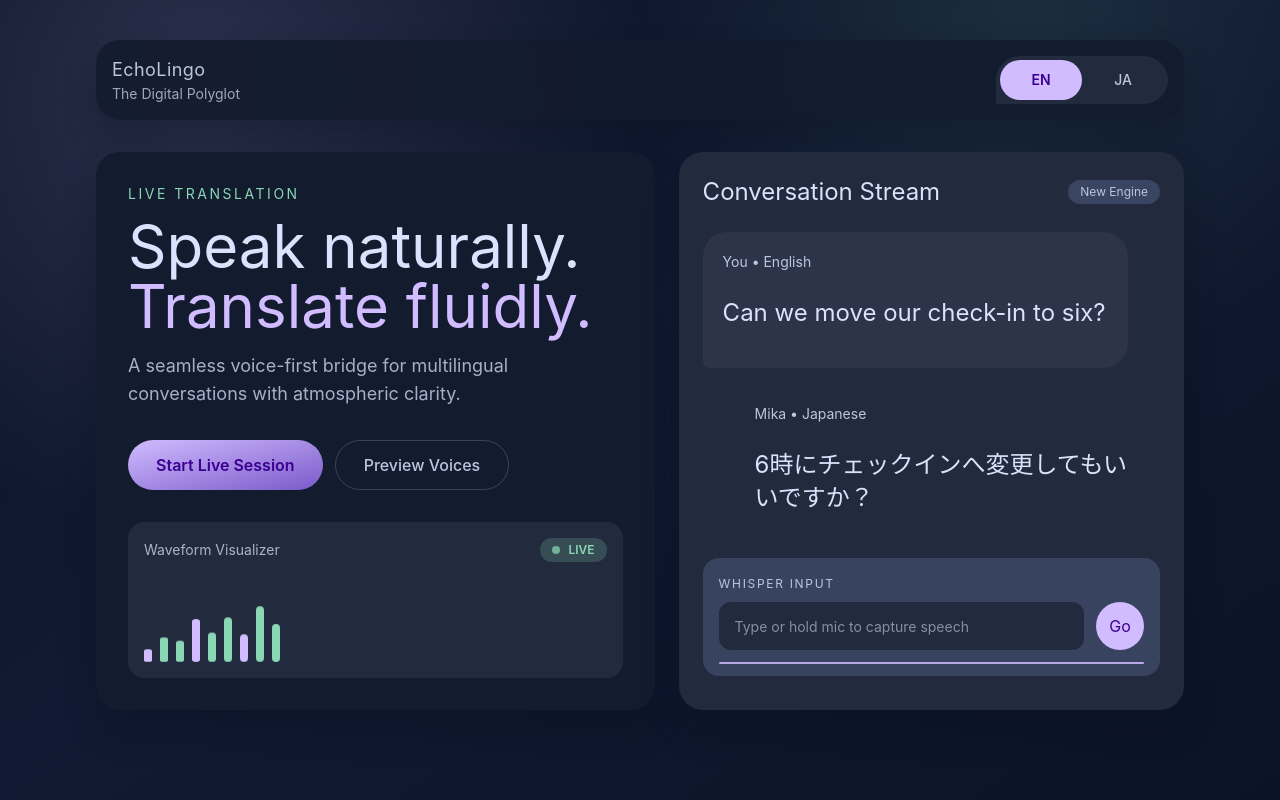
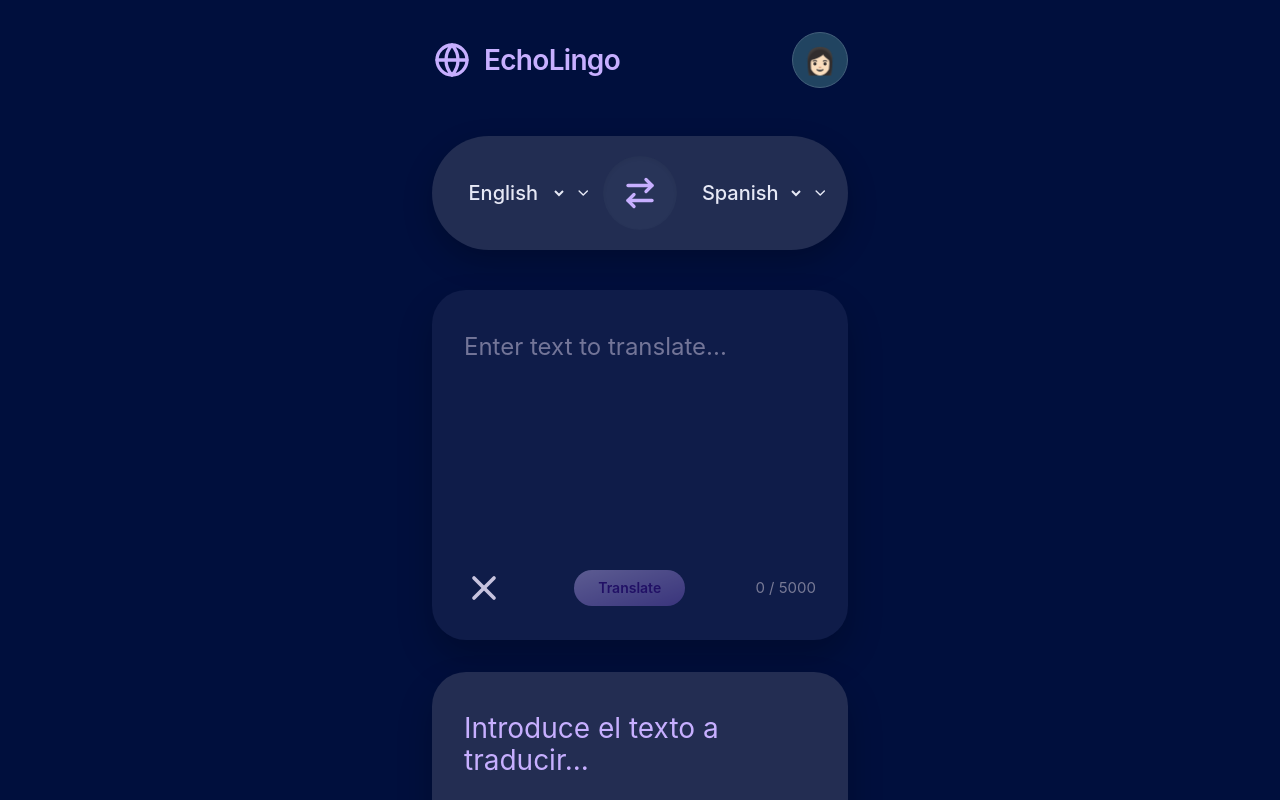
Before and after one commit to LJebry/EchoLingo, a Next.js app: page / in a window 1280 px wide. Shown: the top 800 px of the page. Built offline with nearby package versions, Linux system fonts and the light colour scheme.

Commit message:
Implement home translation flow with OpenAI API

```diff
--- a/src/app/api/translate/route.ts
+++ b/src/app/api/translate/route.ts
@@ -1,18 +1,52 @@
-import { NextResponse } from "next/server";
-// import openai from "@/lib/openai";
+import { NextResponse } from "next/server"
+import openai from "@/lib/openai"
+import { z } from "zod"
 
-/**
- * NEWBIE TIP: GPT-4 TRANSLATION
- * 1. Get text from 'await req.json()'
- * 2. Call OpenAI chat completions.
- * 3. Tell the AI: "You are a professional translator. Translate this text to [TARGET LANGUAGE]."
- */
+const translateSchema = z.object({
+  text: z.string().trim().min(1),
+  sourceLanguage: z.string().trim().min(1).optional(),
+  targetLanguage: z.string().trim().min(1),
+})
+
 export async function POST(req: Request) {
   try {
-    const { text, targetLanguage } = await req.json();
-    // TODO: Call OpenAI and return the result
-    return NextResponse.json({ translatedText: "Translation logic ready!" });
+    const body = await req.json()
+    const parsed = translateSchema.safeParse(body)
+
+    if (!parsed.success) {
+      return NextResponse.json(
+        { error: "Invalid request payload", details: parsed.error.format() },
+        { status: 400 }
+      )
+    }
+
+    const { text, sourceLanguage, targetLanguage } = parsed.data
+    const sourceHint = sourceLanguage ?? "auto-detect"
+
+    const completion = await openai.chat.completions.create({
+      model: "gpt-4o-mini",
+      temperature: 0.2,
+      messages: [
+        {
+          role: "system",
+          content:
+            "You are a professional translator. Preserve tone, intent, and formatting. Return only the translated text.",
+        },
+        {
+          role: "user",
+          content: `Translate the following text from ${sourceHint} to ${targetLanguage}:\n\n${text}`,
+        },
+      ],
+    })
+
+    const translatedText = completion.choices[0]?.message?.content?.trim()
+    if (!translatedText) {
+      return NextResponse.json({ error: "No translation returned" }, { status: 502 })
+    }
+
+    return NextResponse.json({ translatedText })
   } catch (error) {
-    return NextResponse.json({ error: "API Failure" }, { status: 500 });
+    console.error("Translate API error:", error)
+    return NextResponse.json({ error: "API Failure" }, { status: 500 })
   }
 }
--- a/src/app/page.tsx
+++ b/src/app/page.tsx
@@ -1,130 +1,255 @@
-const waveformBars = [
-  "h-8",
-  "h-14",
-  "h-10",
-  "h-16",
-  "h-9",
-  "h-12",
-  "h-7",
-  "h-14",
-  "h-10",
-];
+"use client"
 
-const liveTurns = [
-  {
-    speaker: "You • English",
-    text: "Can we move our check-in to six?",
-    tone: "bg-surface-highest",
-    shape: "rounded-t-3xl rounded-r-3xl rounded-bl-md",
-  },
-  {
-    speaker: "Mika • Japanese",
-    text: "6時にチェックインへ変更してもいいですか？",
-    tone: "bg-surface-high",
-    shape: "rounded-t-3xl rounded-l-3xl rounded-br-md",
-  },
-];
+import { useMemo, useState } from "react"
+import {
+  Globe,
+  ChevronDown,
+  ArrowRightLeft,
+  X,
+  Volume2,
+  Copy,
+  Share2,
+  Mic,
+  Languages,
+  MessageCircleMore,
+  Bot,
+  History,
+} from "lucide-react"
+
+const MAX_CHARS = 5000
+const languages = [
+  "English",
+  "Spanish",
+  "French",
+  "German",
+  "Italian",
+  "Portuguese",
+  "Hindi",
+  "Japanese",
+]
 
 export default function Home() {
+  const [sourceLanguage, setSourceLanguage] = useState("English")
+  const [targetLanguage, setTargetLanguage] = useState("Spanish")
+  const [text, setText] = useState("")
+  const [translatedText, setTranslatedText] = useState("Introduce el texto a traducir...")
+  const [loading, setLoading] = useState(false)
+  const [error, setError] = useState("")
+
+  const canTranslate = text.trim().length > 0 && !loading
+
+  const helperText = useMemo(() => {
+    if (loading) return "Translating..."
+    if (error) return error
+    return `${text.length} / ${MAX_CHARS}`
+  }, [error, loading, text.length])
+
+  const translate = async () => {
+    if (!canTranslate) return
+
+    try {
+      setError("")
+      setLoading(true)
+
+      const response = await fetch("/api/translate", {
+        method: "POST",
+        headers: {
+          "Content-Type": "application/json",
+        },
+        body: JSON.stringify({
+          text,
+          sourceLanguage,
+          targetLanguage,
+        }),
+      })
+
+      const data = await response.json()
+      if (!response.ok) {
+        throw new Error(data?.error || "Translation request failed")
+      }
+
+      setTranslatedText(data.translatedText)
+    } catch (err) {
+      const message = err instanceof Error ? err.message : "Unable to translate right now"
+      setError(message)
+    } finally {
+      setLoading(false)
+    }
+  }
+
+  const swapLanguages = () => {
+    setSourceLanguage(targetLanguage)
+    setTargetLanguage(sourceLanguage)
+    if (translatedText && translatedText !== "Introduce el texto a traducir...") {
+      setText(translatedText)
+      setTranslatedText(text || "Introduce el texto a traducir...")
+    }
+  }
+
+  const copyTranslation = async () => {
+    if (!translatedText || translatedText === "Introduce el texto a traducir...") return
+    await navigator.clipboard.writeText(translatedText)
+  }
+
+  const shareTranslation = async () => {
+    if (!translatedText || translatedText === "Introduce el texto a traducir...") return
+
+    if (navigator.share) {
+      await navigator.share({
+        title: "EchoLingo Translation",
+        text: translatedText,
+      })
+      return
+    }
+
+    await navigator.clipboard.writeText(translatedText)
+  }
+
+  const clearInput = () => {
+    setText("")
+    setError("")
+  }
+
   return (
-    <main className="mx-auto flex min-h-screen w-full max-w-6xl flex-col px-4 pb-10 pt-6 sm:px-8 md:pt-10">
-      <header className="animate-fade-up rounded-3xl bg-surface-low/90 p-3 shadow-ambient backdrop-blur-sm sm:p-4">
-        <div className="flex items-center justify-between gap-3">
-          <div>
-            <p className="font-display text-lg tracking-wide text-support">EchoLingo</p>
-            <p className="text-sm text-on-surface/70">The Digital Polyglot</p>
+    <main className="min-h-screen bg-[#000f3d] text-white">
+      <div className="mx-auto flex min-h-screen w-full max-w-md flex-col px-4 pb-6 pt-8">
+        <header className="flex items-center justify-between">
+          <div className="flex items-center gap-3">
+            <div className="flex h-10 w-10 items-center justify-center rounded-full">
+              <Globe className="h-9 w-9 text-[#c7afff]" strokeWidth={2.2} />
+            </div>
+            <h1 className="text-[28px] font-semibold tracking-tight text-[#c7afff]">EchoLingo</h1>
           </div>
 
-          <div className="flex h-12 min-w-[172px] items-center rounded-[999px_999px_999px_20px] bg-surface-high p-1">
-            <button className="h-10 min-w-0 flex-1 rounded-[999px] bg-pulse px-4 text-sm font-semibold text-on-pulse transition hover:shadow-glow">
-              EN
+          <div className="flex h-14 w-14 items-center justify-center rounded-full border border-[#44607b] bg-[#214461]">
+            <span className="text-[26px]">👩🏻</span>
+          </div>
+        </header>
+
+        <section className="mt-12 rounded-[800px] bg-[#222d52] px-5 py-5 shadow-[0_12px_30px_rgba(0,0,0,0.22)]">
+          <div className="grid grid-cols-[1fr_auto_1fr] items-center">
+            <label className="flex items-center justify-center gap-2 text-[#e6e8f5]">
+              <span className="sr-only">Source language</span>
+              <select
+                className="w-full bg-transparent text-center text-[20px] font-medium outline-none"
+                value={sourceLanguage}
+                onChange={(e) => setSourceLanguage(e.target.value)}
+              >
+                {languages.map((lang) => (
+                  <option key={`src-${lang}`} value={lang} className="bg-[#222d52] text-white">
+                    {lang}
+                  </option>
+                ))}
+              </select>
+              <ChevronDown className="h-5 w-5" />
+            </label>
+
+            <button
+              onClick={swapLanguages}
+              className="mx-3 flex h-[74px] w-[74px] items-center justify-center rounded-full bg-[#283458] shadow-inner"
+              aria-label="Swap languages"
+            >
+              <ArrowRightLeft className="h-9 w-9 text-[#c7afff]" strokeWidth={2.2} />
             </button>
-            <button className="h-10 min-w-0 flex-1 rounded-[999px_20px_999px_999px] px-4 text-sm font-medium text-support transition hover:bg-surface-bright/80">
-              JA
+
+            <label className="flex items-center justify-center gap-2 text-[#e6e8f5]">
+              <span className="sr-only">Target language</span>
+              <select
+                className="w-full bg-transparent text-center text-[20px] font-medium outline-none"
+                value={targetLanguage}
+                onChange={(e) => setTargetLanguage(e.target.value)}
+              >
+                {languages.map((lang) => (
+                  <option key={`tgt-${lang}`} value={lang} className="bg-[#222d52] text-white">
+                    {lang}
+                  </option>
+                ))}
+              </select>
+              <ChevronDown className="h-5 w-5" />
+            </label>
+          </div>
+        </section>
+
+        <section className="mt-10 rounded-[34px] bg-[#0f1c49] px-8 pb-8 pt-10 shadow-[0_18px_35px_rgba(0,0,0,0.22)]">
+          <textarea
+            value={text}
+            onChange={(e) => setText(e.target.value.slice(0, MAX_CHARS))}
+            placeholder="Enter text to translate..."
+            className="h-52 w-full resize-none bg-transparent text-[24px] leading-snug text-[#dae2fd] placeholder:text-[#737598] outline-none"
+          />
+
+          <div className="mt-6 flex items-center justify-between">
+            <button onClick={clearInput} className="text-[#c7c3de]" aria-label="Clear text">
+              <X className="h-10 w-10" strokeWidth={2.2} />
+            </button>
+
+            <button
+              onClick={translate}
+              disabled={!canTranslate}
+              className="rounded-full bg-gradient-to-br from-[#d0bcff] to-[#7a5ac9] px-6 py-2 text-sm font-semibold text-[#3c0091] disabled:cursor-not-allowed disabled:opacity-40"
+            >
+              {loading ? "Translating" : "Translate"}
+            </button>
+
+            <span className={`text-[15px] ${error ? "text-red-300" : "text-[#777995]"}`}>{helperText}</span>
+          </div>
+        </section>
+
+        <section className="mt-8 rounded-[34px] bg-[#232d52] px-8 pb-12 pt-10 shadow-[0_18px_35px_rgba(0,0,0,0.22)]">
+          <p className="max-w-[270px] text-[28px] leading-[1.15] text-[#c7afff]">{translatedText}</p>
+
+          <div className="mt-24 border-t border-[#2e395f]" />
+
+          <div className="mt-8 flex items-center justify-between">
+            <button className="flex h-[92px] w-[92px] items-center justify-center rounded-full bg-[#313b61]" aria-label="Play translation audio">
+              <Volume2 className="h-11 w-11 text-[#c7afff]" strokeWidth={2.2} />
+            </button>
+
+            <div className="flex items-center gap-8 text-[#d1c9e2]">
+              <button onClick={copyTranslation} aria-label="Copy translation">
+                <Copy className="h-8 w-8" strokeWidth={2.2} />
+              </button>
+              <button onClick={shareTranslation} aria-label="Share translation">
+                <Share2 className="h-8 w-8" strokeWidth={2.2} />
               </button>
             </div>
           </div>
-      </header>
+        </section>
 
-      <section className="mt-8 grid gap-6 lg:grid-cols-[1.05fr_0.95fr]">
-        <div className="animate-fade-up rounded-3xl bg-surface-low p-6 shadow-ambient [animation-delay:120ms] sm:p-8">
-          <p className="text-sm uppercase tracking-[0.18em] text-accent">Live Translation</p>
-          <h1 className="mt-3 font-display text-4xl leading-tight text-on-surface sm:text-5xl md:text-6xl">
-            Speak naturally.
-            <br />
-            <span className="text-pulse">Translate fluidly.</span>
-          </h1>
-          <p className="mt-4 max-w-lg text-base text-on-surface/75 sm:text-lg">
-            A seamless voice-first bridge for multilingual conversations with atmospheric clarity.
-          </p>
-
-          <div className="mt-8 flex flex-col gap-3 sm:flex-row">
-            <button className="min-h-12 rounded-full bg-gradient-to-br from-pulse to-pulse-container px-7 py-3 text-base font-semibold text-on-pulse transition hover:shadow-glow">
-              Start Live Session
-            </button>
-            <button className="min-h-12 rounded-full border border-outline-ghost px-7 py-3 text-base font-medium text-support transition hover:bg-surface-bright/70">
-              Preview Voices
+        <section className="relative mt-8 flex flex-1 items-center justify-center">
+          <div className="flex h-[100px] w-[100px] items-center justify-center rounded-full bg-[radial-gradient(circle,rgba(8,16,50,0.75)_0%,rgba(6,14,47,0.95)_65%,rgba(4,12,45,1)_100%)]">
+            <button className="flex h-[60px] w-[60px] items-center justify-center rounded-full bg-[#b997ff] shadow-[0_10px_30px_rgba(185,151,255,0.18)]" aria-label="Voice input">
+              <Mic className="h-8 w-8 text-[#3f00a8]" strokeWidth={2.4} />
             </button>
           </div>
+        </section>
 
-          <div className="mt-8 rounded-2xl bg-surface-high p-4">
-            <div className="flex items-center justify-between gap-3">
-              <p className="text-sm text-on-surface/75">Waveform Visualizer</p>
-              <span className="inline-flex items-center gap-2 rounded-full bg-accent/20 px-3 py-1 text-xs font-semibold text-accent">
-                <span className="h-2 w-2 rounded-full bg-accent animate-pulse" />
-                LIVE
-              </span>
+        <nav className="mt-4 rounded-t-[34px] bg-[#101c48] px-2 py-4">
+          <div className="grid grid-cols-4 items-end gap-2">
+            <button className="flex flex-col items-center">
+              <div className="flex w-full max-w-[128px] flex-col items-center rounded-full bg-[#29355b] px-5 py-3">
+                <Languages className="h-10 w-10 text-[#c7afff]" strokeWidth={2.2} />
+                <span className="mt-1 text-[16px] text-[#d8ccff]">Translate</span>
               </div>
-            <div className="mt-5 flex h-20 items-end gap-2">
-              {waveformBars.map((size, index) => (
-                <span
-                  key={`${size}-${index}`}
-                  className={`w-2 origin-bottom rounded-full ${size} ${
-                    index % 3 === 0 ? "bg-pulse" : "bg-accent"
-                  } animate-wave-bar`}
-                  style={{ animationDelay: `${index * 80}ms` }}
-                />
-              ))}
-            </div>
-          </div>
-        </div>
+            </button>
 
-        <div className="animate-fade-up rounded-3xl bg-surface-high p-5 shadow-ambient [animation-delay:220ms] sm:p-6">
-          <div className="mb-6 flex items-center justify-between">
-            <p className="font-display text-2xl text-on-surface">Conversation Stream</p>
-            <p className="rounded-full bg-surface-bright px-3 py-1 text-xs text-support">New Engine</p>
-          </div>
+            <button className="flex flex-col items-center py-2">
+              <MessageCircleMore className="h-10 w-10 text-[#c9d5eb]" strokeWidth={2.2} />
+              <span className="mt-2 text-[16px] text-[#c9d5eb]">Convo</span>
+            </button>
 
-          <div className="space-y-4">
-            {liveTurns.map((turn, idx) => (
-              <article
-                key={turn.speaker}
-                className={`min-h-[136px] p-5 ${turn.tone} ${turn.shape} ${
-                  idx === 1 ? "ml-8" : "mr-8"
-                }`}
-              >
-                <p className="text-sm text-support">{turn.speaker}</p>
-                <p className="mt-6 font-display text-2xl leading-snug text-on-surface">{turn.text}</p>
-              </article>
-            ))}
-          </div>
+            <button className="flex flex-col items-center py-2">
+              <Bot className="h-10 w-10 text-[#c9d5eb]" strokeWidth={2.2} />
+              <span className="mt-2 text-[16px] text-[#c9d5eb]">Voices</span>
+            </button>
 
-          <label className="mt-6 block rounded-2xl bg-surface-bright/95 px-4 pb-3 pt-3">
-            <span className="text-xs uppercase tracking-[0.14em] text-support">Whisper Input</span>
-            <div className="mt-2 flex items-center gap-3">
-              <input
-                type="text"
-                placeholder="Type or hold mic to capture speech"
-                className="h-12 w-full rounded-xl bg-surface-high px-4 text-sm text-on-surface placeholder:text-on-surface/55 outline-none"
-              />
-              <button className="flex h-12 min-w-12 items-center justify-center rounded-full bg-pulse text-on-pulse transition hover:shadow-glow">
-                Go
+            <button className="flex flex-col items-center py-2">
+              <History className="h-10 w-10 text-[#c9d5eb]" strokeWidth={2.2} />
+              <span className="mt-2 text-[16px] text-[#c9d5eb]">History</span>
             </button>
           </div>
-            <span className="mt-3 block h-0.5 w-full rounded-full bg-pulse/85" />
-          </label>
+        </nav>
       </div>
-      </section>
     </main>
-  );
+  )
 }
```
Lines whose indentation alone changed are shown as unchanged.
